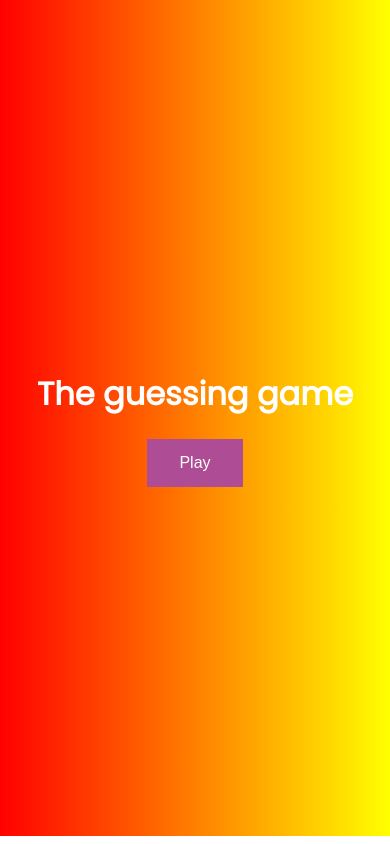
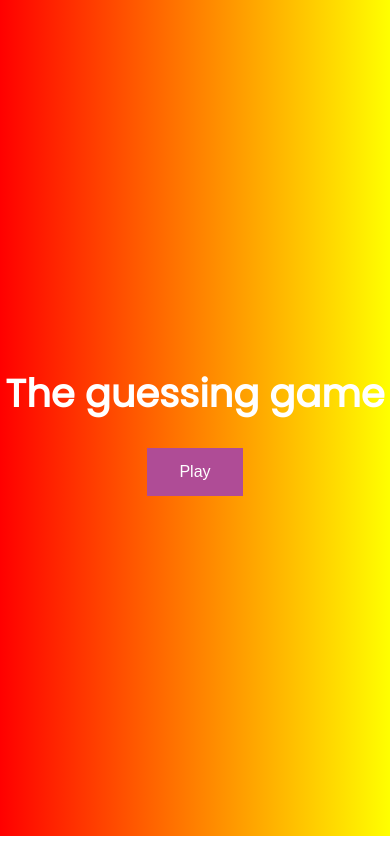
Before and after one commit to Kmatulud/GuessingGame, a plain HTML site: page index.html in a window 390 px wide. Drawn offline with Linux system fonts and the light colour scheme.

Commit message:
responsiveness

```diff
--- a/style.css
+++ b/style.css
@@ -47,6 +47,13 @@ input[type=number] {
 }
 
 @media (max-width : 425px) {
+    body{
+        margin: 0;
+        padding: 0;
+        font-size: 1.2rem;
+        color: white;
+        font-family: 'Poppins', sans-serif;
+    }
     .contain{
         display: flex;
         align-items: center;
```
